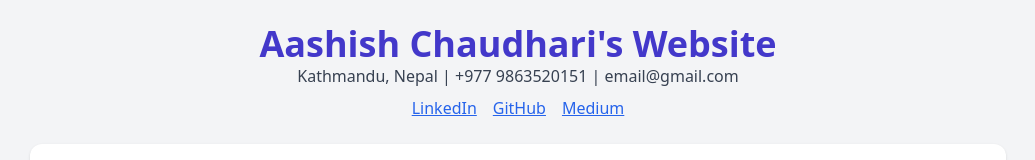
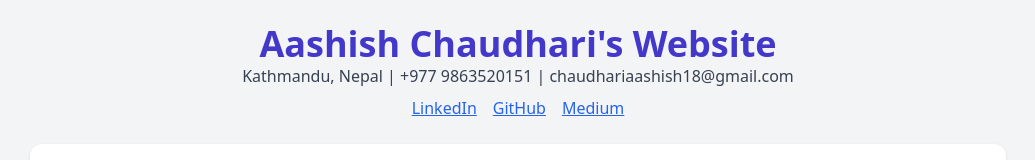
Before and after one commit to AashishChaudhari/DevOps-CI-CD, a plain HTML site: page index.html in a window 1280 px wide. Shown: the top 160 px of the page, without its empty margins (122-1157 px from the left). Drawn offline with nearby package versions, Linux system fonts and the light colour scheme.

Commit message:
Update index.html

```diff
--- a/index.html
+++ b/index.html
@@ -12,7 +12,7 @@
     <!-- Header -->
     <header class="text-center">
       <h1 class="text-4xl font-bold text-indigo-700">Aashish Chaudhari's Website</h1>
-      <p class="text-gray-700">Kathmandu, Nepal | +977 9863520151 | email@gmail.com</p>
+      <p class="text-gray-700">Kathmandu, Nepal | +977 9863520151 | chaudhariaashish18@gmail.com</p>
       <div class="flex justify-center gap-4 mt-2">
         <a class="underline text-blue-600" href="www.linkedin.com/in/rejina-phuyal-5872442a7" target="_blank">LinkedIn</a>
         <a class="underline text-blue-600" href="https://github.com/rejina101" target="_blank">GitHub</a>
```
